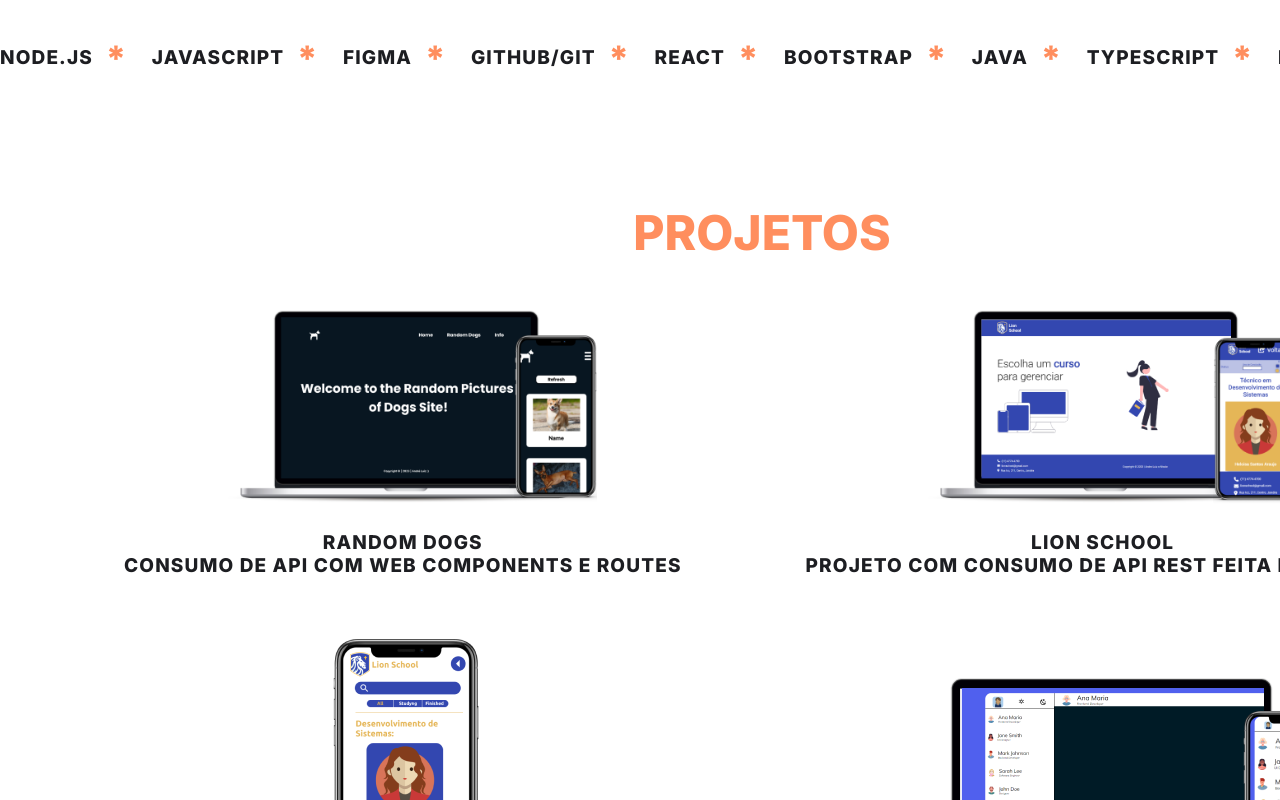
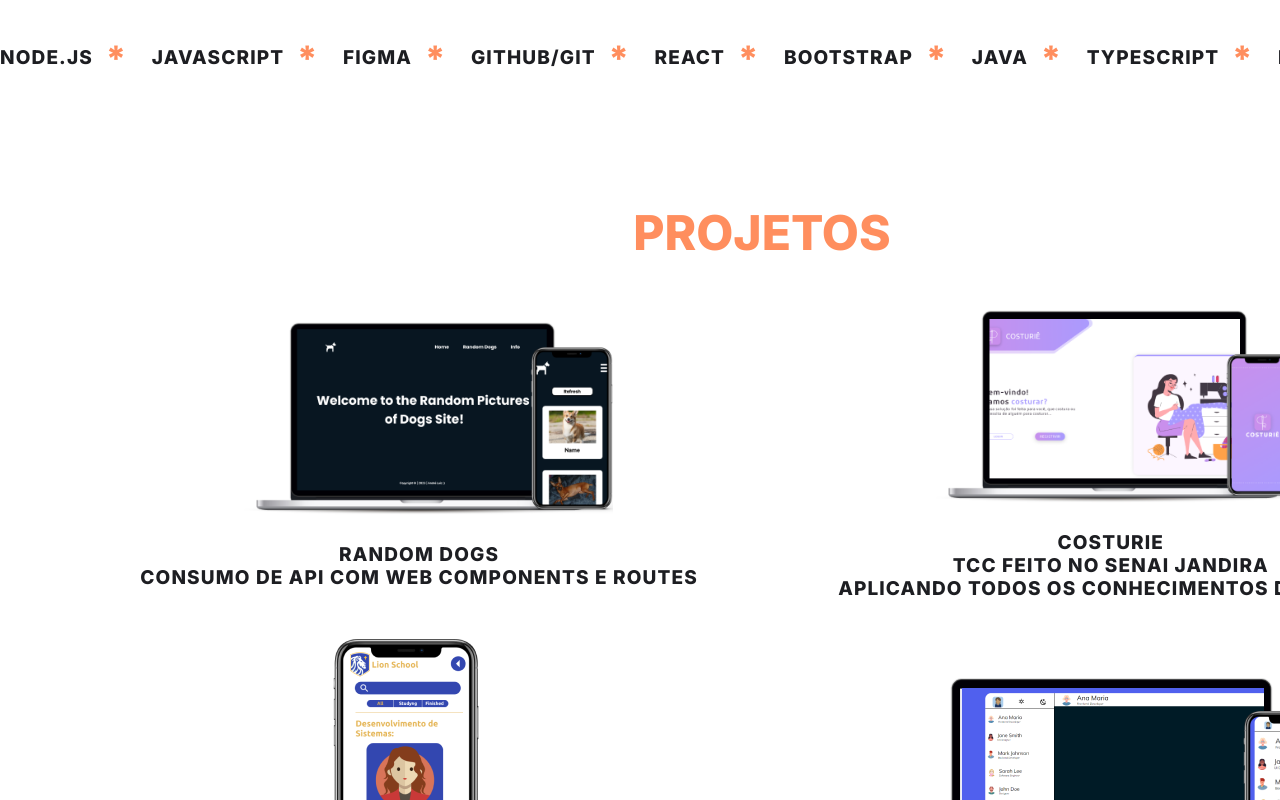
Before and after one commit to AndreLuisConstantino/Portfolio-React, a React (Create React App) app: page / in a window 1280 px wide. Shown: the part 608-1408 px from the top of the page. Built offline with nearby package versions, Linux system fonts and the light colour scheme.

Commit message:
atualizando projeto junto com o TCC

```diff
--- a/src/components/main/ProjectContainer.js
+++ b/src/components/main/ProjectContainer.js
@@ -2,6 +2,7 @@ import randomDogs from "../../assets/random-dogs.png";
 import lionSchool from "../../assets/lion-school.png";
 import lionSchoolMobile from "../../assets/lion-school-mobile.png";
 import empresarialChat from "../../assets/empresarial-chat.png";
+import costurie from "../../assets/costurie.png"
 
 const ProjectContainer = () => {
   return (
@@ -17,10 +18,10 @@ const ProjectContainer = () => {
             </span>
           </div>
           <div>
-            <img src={lionSchool} alt="Lion School" />
+            <img src={costurie} alt="Lion School" />
             <span>
-              lION SCHOOL <br />
-              Projeto com consumo de api rest feita em nodejs
+              Costurie<br />
+tcc feito no senai jandira <br />aplicando todos os conhecimentos do curso
             </span>
           </div>
         </div>
```
Also changed, not shown: src/assets/costurie.png (added).
